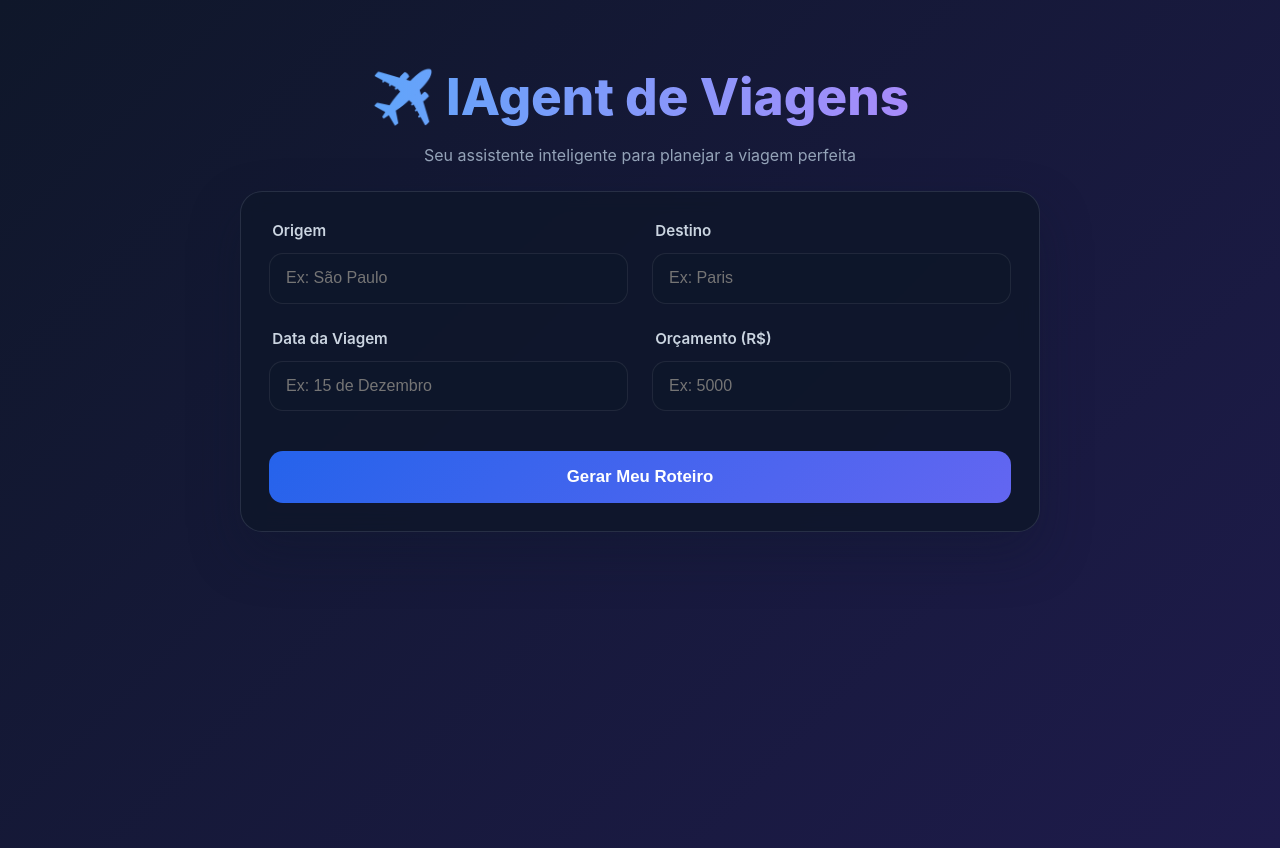
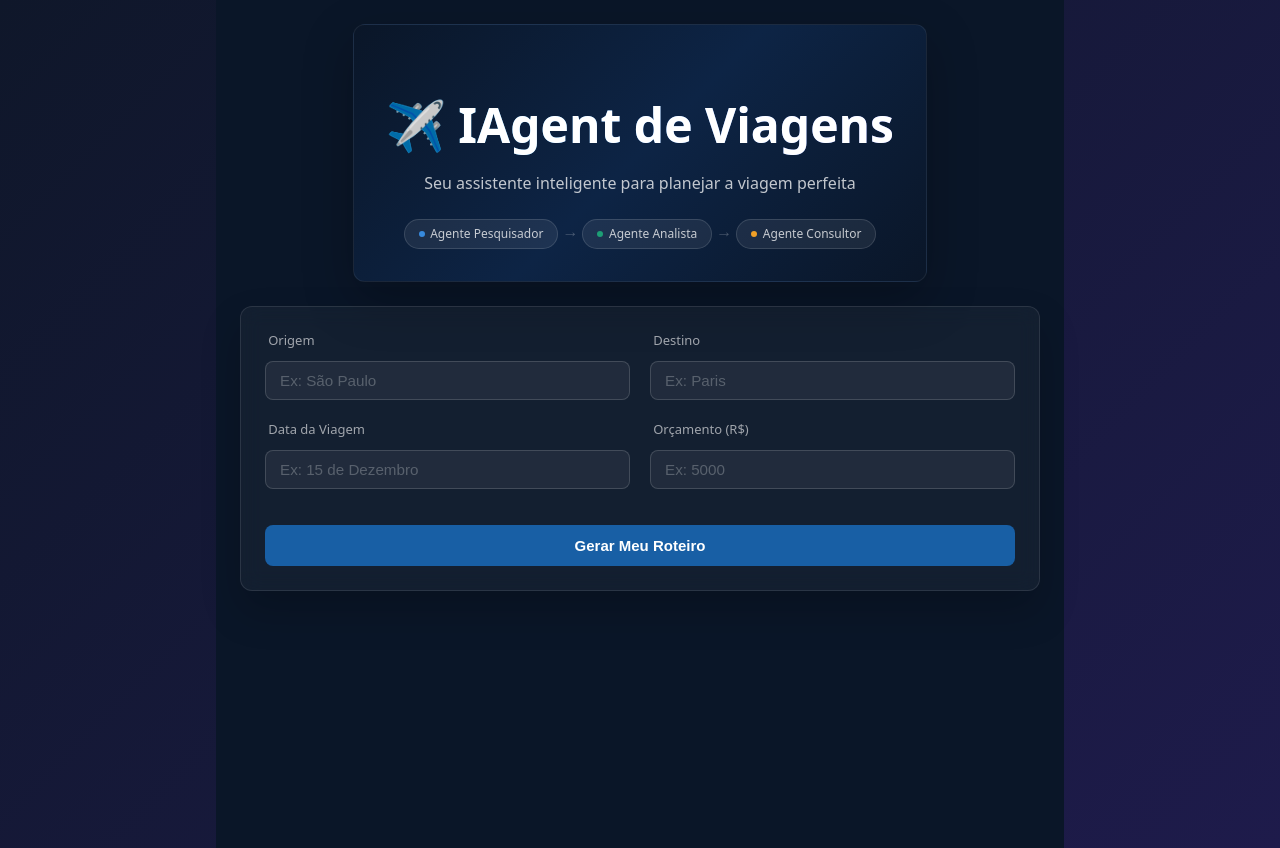
Before and after one commit to danifc123/AgentesDeViagensComIA, a React (Vite) app in the folder frontend/: page / in a window 1280 px wide. Built offline with nearby package versions, Linux system fonts and the light colour scheme.

Commit message:
primeira organizacao do frontend com os dados

```diff
--- a/frontend/src/App.css
+++ b/frontend/src/App.css
@@ -1,54 +1,60 @@
 .app-container {
   min-height: 100vh;
-  padding: 24px 20px;
+  padding: 1.5rem;
   display: flex;
   flex-direction: column;
-  gap: 24px;
+  gap: 1.5rem;
   color: #e2e8f0;
+  background: #0a1628;
+  font-family: system-ui, sans-serif;
 }
 
 .header {
   text-align: center;
-  max-width: 760px;
+  max-width: 900px;
   margin: 0 auto;
+  background: linear-gradient(135deg, #0a1628 0%, #0d2445 50%, #0a1628 100%);
+  padding: 2rem;
+  border-radius: 12px;
+  border: 1px solid rgba(255, 255, 255, 0.07);
+  box-shadow: 0 18px 50px rgba(0, 0, 0, 0.25);
 }
 
 .header h1 {
-  font-size: clamp(2.2rem, 4vw, 3.4rem);
-  margin-bottom: 0.5rem;
-  background: linear-gradient(90deg, #60a5fa, #a78bfa);
-  -webkit-background-clip: text;
-  background-clip: text;
-  color: transparent;
+  font-size: clamp(2rem, 4vw, 3rem);
+  margin-bottom: 0.6rem;
+  color: #fff;
 }
 
 .header p {
-  margin: 0;
-  color: #94a3b8;
+  margin: 0 auto 1.4rem;
+  color: rgba(255, 255, 255, 0.75);
   font-size: 1rem;
+  max-width: 620px;
+  line-height: 1.6;
 }
 
 .main-content {
   display: grid;
-  gap: 24px;
-  max-width: 1024px;
+  gap: 1.5rem;
+  max-width: 900px;
   width: 100%;
   margin: 0 auto;
 }
 
 .form-section,
 .result-section {
-  background: rgba(15, 23, 42, 0.86);
-  border: 1px solid rgba(148, 163, 184, 0.18);
-  border-radius: 22px;
-  box-shadow: 0 22px 50px rgba(15, 23, 42, 0.35);
-  padding: 28px;
+  background: rgba(255, 255, 255, 0.04);
+  border: 0.5px solid rgba(255, 255, 255, 0.1);
+  border-radius: 12px;
+  padding: 1.5rem;
+  box-shadow: 0 20px 40px rgba(0, 0, 0, 0.2);
 }
 
 .travel-form {
   display: grid;
   grid-template-columns: 1fr 1fr;
-  gap: 1.5rem;
+  gap: 1.25rem;
 }
 
 .input-group {
@@ -58,65 +64,116 @@
 }
 
 .input-group label {
-  font-size: 0.95rem;
-  font-weight: 600;
-  color: #cbd5e1;
+  font-size: 13px;
+  font-weight: 500;
+  color: rgba(255, 255, 255, 0.6);
 }
 
 .input-group input {
-  padding: 0.95rem 1rem;
-  border-radius: 14px;
-  background: rgba(15, 23, 42, 0.72);
-  border: 1px solid rgba(255, 255, 255, 0.08);
-  color: #e2e8f0;
-  font-size: 1rem;
-  transition: all 0.3s ease;
+  padding: 10px 14px;
+  border-radius: 8px;
+  background: rgba(255, 255, 255, 0.06);
+  border: 0.5px solid rgba(255, 255, 255, 0.15);
+  color: #fff;
+  font-size: 0.95rem;
+  transition: all 0.25s ease;
+}
+
+.input-group input::placeholder {
+  color: rgba(255, 255, 255, 0.25);
 }
 
 .input-group input:focus {
   outline: none;
-  border-color: #60a5fa;
-  box-shadow: 0 0 0 4px rgba(96, 165, 250, 0.18);
-  background: rgba(15, 23, 42, 0.92);
+  border-color: rgba(123, 184, 240, 0.7);
+  box-shadow: 0 0 0 4px rgba(56, 138, 221, 0.12);
+  background: rgba(255, 255, 255, 0.08);
 }
 
 .submit-btn {
   grid-column: 1 / -1;
-  padding: 1rem 1.2rem;
-  border-radius: 14px;
-  background: linear-gradient(135deg, #2563eb 0%, #6366f1 100%);
-  color: white;
+  padding: 12px;
+  border-radius: 8px;
+  background: #185fa5;
+  color: #fff;
   font-weight: 700;
-  font-size: 1.05rem;
+  font-size: 15px;
   border: none;
   cursor: pointer;
-  transition: transform 0.18s ease, background 0.18s ease;
+  transition: background 0.2s ease, transform 0.2s ease;
 }
 
 .submit-btn:hover:not(:disabled) {
+  background: #378add;
   transform: translateY(-1px);
-  background: linear-gradient(135deg, #1d4ed8 0%, #4f46e5 100%);
 }
 
 .submit-btn:disabled {
-  opacity: 0.72;
+  opacity: 0.6;
   cursor: not-allowed;
 }
 
 .loader {
+  display: inline-flex;
+  align-items: center;
+}
+
+.loader::before {
+  content: '';
   display: inline-block;
-  animation: pulse 1.5s infinite;
+  width: 12px;
+  height: 12px;
+  border: 2px solid rgba(255, 255, 255, 0.3);
+  border-top-color: #fff;
+  border-radius: 50%;
+  animation: spin 0.7s linear infinite;
+  margin-right: 8px;
+  vertical-align: middle;
+}
+
+@keyframes spin {
+  to {
+    transform: rotate(360deg);
+  }
 }
 
 .result-section h2 {
   margin-top: 0;
   margin-bottom: 1.5rem;
-  color: #93c5fd;
+  color: #fff;
 }
 
 .structured-body {
   display: grid;
   gap: 20px;
+}
+
+.trip-summary {
+  display: flex;
+  flex-direction: column;
+  gap: 0.6rem;
+  padding: 1.2rem 1.3rem;
+  background: rgba(255, 255, 255, 0.05);
+  border: 0.5px solid rgba(255, 255, 255, 0.1);
+  border-radius: 14px;
+}
+
+.trip-path {
+  display: inline-flex;
+  align-items: center;
+  gap: 0.85rem;
+  color: #dbeafe;
+  font-size: 0.95rem;
+  font-weight: 600;
+}
+
+.trip-arrow {
+  color: rgba(255, 255, 255, 0.35);
+}
+
+.trip-date {
+  color: rgba(255, 255, 255, 0.6);
+  font-size: 0.95rem;
 }
 
 .structured-grid {
@@ -127,10 +184,10 @@
 }
 
 .data-card {
-  background: rgba(30, 41, 59, 0.92);
-  border: 1px solid rgba(96, 165, 250, 0.18);
-  border-radius: 20px;
-  padding: 24px;
+  background: rgba(255, 255, 255, 0.05);
+  border: 0.5px solid rgba(255, 255, 255, 0.1);
+  border-radius: 16px;
+  padding: 22px;
 }
 
 .data-card h3 {
@@ -154,7 +211,7 @@
 }
 
 .flights-table-wrapper,
-.hotel-grid {
+.hotel-carousel {
   overflow-x: auto;
 }
 
@@ -166,19 +223,26 @@
 .flights-table th,
 .flights-table td {
   padding: 12px 14px;
-  border-bottom: 1px solid rgba(148, 163, 184, 0.12);
+  border-bottom: 0.5px solid rgba(255, 255, 255, 0.1);
   text-align: left;
-  color: #e2e8f0;
+  color: rgba(255, 255, 255, 0.82);
+  font-size: 0.95rem;
 }
 
 .flights-table th {
-  color: #c7d2fe;
-  font-weight: 700;
+  color: rgba(255, 255, 255, 0.65);
+  font-weight: 500;
+  font-size: 0.8rem;
+  letter-spacing: 0.02em;
 }
 
 .flights-table a {
-  color: #93c5fd;
+  color: #7bb8f0;
   text-decoration: none;
+}
+
+.flights-card {
+  padding: 22px;
 }
 
 .flights-card {
@@ -193,6 +257,102 @@
   display: grid;
   grid-template-columns: repeat(auto-fit, minmax(240px, 1fr));
   gap: 18px;
+}
+
+.hotel-carousel {
+  display: grid;
+  grid-auto-flow: column;
+  grid-template-columns: repeat(auto-fit, minmax(260px, 1fr));
+  gap: 16px;
+  scroll-snap-type: x mandatory;
+  padding-bottom: 2px;
+}
+
+.hotel-slide {
+  scroll-snap-align: start;
+}
+
+.hotel-card {
+  background: rgba(255, 255, 255, 0.06);
+  border: 0.5px solid rgba(255, 255, 255, 0.12);
+  border-radius: 10px;
+  padding: 1rem;
+  margin-bottom: 0.9rem;
+  min-width: 260px;
+}
+
+.hotel-card::before {
+  content: '';
+  display: block;
+  height: 140px;
+  margin-bottom: 1rem;
+  border-radius: 12px;
+  background: linear-gradient(135deg, rgba(55, 138, 221, 0.5), rgba(29, 158, 117, 0.5));
+}
+
+.hotel-header {
+  display: flex;
+  justify-content: space-between;
+  align-items: flex-start;
+  margin-bottom: 10px;
+}
+
+.hotel-name {
+  color: #fff;
+  font-size: 14px;
+  font-weight: 500;
+}
+
+.hotel-price {
+  color: #1d9e75;
+  font-size: 13px;
+  font-weight: 500;
+}
+
+.hotel-attractions {
+  display: flex;
+  flex-direction: column;
+  gap: 6px;
+}
+
+.attraction-item {
+  background: rgba(255, 255, 255, 0.04);
+  border-radius: 8px;
+  padding: 8px 10px;
+}
+
+.attraction-main {
+  display: flex;
+  justify-content: space-between;
+  align-items: center;
+  gap: 8px;
+}
+
+.attraction-title {
+  color: rgba(255, 255, 255, 0.75);
+  font-size: 13px;
+}
+
+.attraction-btn {
+  background: rgba(255, 255, 255, 0.08);
+  border: 0.5px solid rgba(255, 255, 255, 0.15);
+  border-radius: 6px;
+  color: rgba(255, 255, 255, 0.6);
+  font-size: 11px;
+  padding: 3px 10px;
+  cursor: pointer;
+}
+
+.attraction-detail {
+  color: #7bb8f0;
+  font-size: 12px;
+  margin-top: 6px;
+  padding-top: 6px;
+  border-top: 0.5px solid rgba(255, 255, 255, 0.08);
+}
+
+.hotel-slide:last-child {
+  padding-right: 1rem;
 }
 
 .tips-card ul {
@@ -210,11 +370,79 @@
 }
 
 .markdown-section-card {
-  background: rgba(30, 41, 59, 0.9);
-  border: 1px solid rgba(96, 165, 250, 0.18);
-  border-left: 4px solid rgba(96, 165, 250, 0.6);
-  border-radius: 20px;
-  padding: 22px;
+  background: rgba(255, 255, 255, 0.05);
+  border: 0.5px solid rgba(255, 255, 255, 0.12);
+  border-radius: 12px;
+  padding: 1.25rem;
+  margin-bottom: 1rem;
+}
+
+.markdown-section-card h3 {
+  margin: 0 0 1rem;
+  color: #7bb8f0;
+  font-size: 15px;
+  font-weight: 500;
+}
+
+.markdown-section-card h4 {
+  margin: 1rem 0 0.6rem;
+  color: rgba(255, 255, 255, 0.7);
+  font-size: 13px;
+}
+
+.markdown-section-card p,
+.markdown-section-card li {
+  color: rgba(255, 255, 255, 0.8);
+  font-size: 14px;
+  line-height: 1.6;
+}
+
+.markdown-section-card a {
+  color: #7bb8f0;
+}
+
+.markdown-key-value {
+  display: flex;
+  gap: 8px;
+  padding: 8px 12px;
+  background: rgba(255, 255, 255, 0.05);
+  border-radius: 8px;
+  margin-bottom: 6px;
+}
+
+.kv-key {
+  color: #fff;
+  font-weight: 500;
+  font-size: 13px;
+}
+
+.kv-separator {
+  color: rgba(255, 255, 255, 0.3);
+}
+
+.kv-value {
+  color: rgba(255, 255, 255, 0.7);
+  font-size: 13px;
+}
+
+.markdown-table-wrapper table {
+  width: 100%;
+  border-collapse: collapse;
+}
+
+.markdown-table-wrapper th,
+.markdown-table-wrapper td {
+  padding: 8px 10px;
+  font-size: 13px;
+  border-bottom: 0.5px solid rgba(255, 255, 255, 0.1);
+  color: rgba(255, 255, 255, 0.8);
+  text-align: left;
+}
+
+.markdown-table-wrapper tr:first-child td {
+  font-weight: 500;
+  color: rgba(255, 255, 255, 0.55);
+  font-size: 12px;
 }
 
 .markdown-section-card h3 {
@@ -285,47 +513,130 @@
 }
 
 .hotel-card {
-  background: rgba(15, 23, 42, 0.6);
-  border: 1px solid rgba(148, 163, 184, 0.08);
-  padding: 14px;
-  border-radius: 12px;
-  margin-bottom: 0.9rem;
+  background: rgba(255, 255, 255, 0.06);
+  border: 0.5px solid rgba(255, 255, 255, 0.12);
+  padding: 1rem;
+  border-radius: 10px;
+  margin-bottom: 10px;
 }
 
 .hotel-header {
   display: flex;
-  align-items: baseline;
   justify-content: space-between;
-  gap: 12px;
-  margin-bottom: 0.75rem;
+  align-items: flex-start;
+  margin-bottom: 10px;
 }
 
 .hotel-name {
-  font-weight: 800;
-  color: #e6f0ff;
+  color: #fff;
+  font-size: 14px;
+  font-weight: 500;
 }
 
 .hotel-price {
-  color: #c7f9d4;
-  font-weight: 700;
+  color: #1d9e75;
+  font-size: 13px;
+  font-weight: 500;
 }
 
 .hotel-attractions {
-  display: grid;
-  gap: 10px;
+  display: flex;
+  flex-direction: column;
+  gap: 6px;
 }
 
 .attraction-item {
-  background: rgba(255,255,255,0.02);
-  border: 1px solid rgba(148,163,184,0.06);
-  padding: 10px;
-  border-radius: 10px;
+  background: rgba(255, 255, 255, 0.04);
+  border-radius: 8px;
+  padding: 8px 10px;
 }
 
-.attraction-main { display:flex; justify-content:space-between; align-items:center; gap:8px }
-.attraction-title { color: #e2e8f0 }
-.attraction-btn { background:transparent; border:1px solid rgba(148,163,184,0.12); color:#93c5fd; padding:6px 8px; border-radius:8px; cursor:pointer }
-.attraction-detail { margin-top:8px; color:#bcdffd }
+.attraction-main {
+  display: flex;
+  justify-content: space-between;
+  align-items: center;
+  gap: 8px;
+}
+
+.attraction-title {
+  color: rgba(255, 255, 255, 0.75);
+  font-size: 13px;
+}
+
+.attraction-btn {
+  background: rgba(255, 255, 255, 0.08);
+  border: 0.5px solid rgba(255, 255, 255, 0.15);
+  border-radius: 6px;
+  color: rgba(255, 255, 255, 0.6);
+  font-size: 11px;
+  padding: 3px 10px;
+  cursor: pointer;
+}
+
+.attraction-detail {
+  color: #7bb8f0;
+  font-size: 12px;
+  margin-top: 6px;
+  padding-top: 6px;
+  border-top: 0.5px solid rgba(255, 255, 255, 0.08);
+}
+
+.agent-chip {
+  display: inline-flex;
+  align-items: center;
+  justify-content: center;
+  gap: 0.35rem;
+  padding: 5px 14px;
+  border-radius: 20px;
+  background: rgba(255, 255, 255, 0.07);
+  border: 0.5px solid rgba(255, 255, 255, 0.13);
+  color: rgba(255, 255, 255, 0.75);
+  font-size: 12px;
+}
+
+.agent-chip .dot {
+  width: 6px;
+  height: 6px;
+  border-radius: 999px;
+  display: inline-block;
+}
+
+.agent-blue .dot {
+  background: #378add;
+}
+
+.agent-teal .dot {
+  background: #1d9e75;
+}
+
+.agent-amber .dot {
+  background: #ef9f27;
+}
+
+.flow-arrow {
+  color: rgba(255, 255, 255, 0.25);
+  padding: 0 4px;
+}
+
+.climate-card p {
+  margin: 0;
+  background: rgba(123, 184, 240, 0.08);
+  border-radius: 12px;
+  padding: 0.9rem 1rem;
+  color: #e9f5ff;
+}
+
+.climate-card .metric-row {
+  gap: 14px;
+}
+
+.climate-card .metric-row strong {
+  color: #fff;
+}
+
+.climate-card .metric-row span {
+  color: rgba(255, 255, 255, 0.7);
+}
 
 .spacer { height: 1rem }
 
@@ -350,6 +661,10 @@
   .travel-form {
     grid-template-columns: 1fr;
   }
+
+  .structured-grid {
+    grid-template-columns: 1fr;
+  }
 }
 
 @keyframes pulse {
--- a/frontend/src/App.tsx
+++ b/frontend/src/App.tsx
@@ -308,6 +308,15 @@ function App() {
 
     return (
       <div className="structured-roteiro">
+        <div className="trip-summary">
+          <div className="trip-path">
+            <span>{origin}</span>
+            <span className="trip-arrow">→</span>
+            <span>{destination}</span>
+          </div>
+          <div className="trip-date">{travelDate}</div>
+        </div>
+
         <div className="structured-grid">
           <article className="data-card">
             <h3>Detalhes da Viagem</h3>
@@ -414,11 +423,12 @@ function App() {
         </article>
 
         <article className="data-card hotels-card">
-          <h3>Hospedagem Sugerida</h3>
+          <h3>Hospedagem</h3>
           {hotels.length > 0 ? (
-            <div className="hotel-grid">
+            <div className="hotel-carousel">
               {hotels.map((hotel, index) => (
-                <div className="hotel-card" key={index}>
+                <div className="hotel-slide" key={index}>
+                  <div className="hotel-card">
                     <div className="hotel-header">
                       <div className="hotel-name">{renderInlineText(hotel.name || 'Hotel')}</div>
                       <div className="hotel-price">{hotel.total_price ? `R$ ${hotel.total_price}` : '—'}</div>
@@ -440,6 +450,7 @@ function App() {
                         ))}
                       </div>
                     )}
+                  </div>
                 </div>
               ))}
             </div>
@@ -560,6 +571,13 @@ function App() {
       <header className="header">
         <h1>✈️ IAgent de Viagens</h1>
         <p>Seu assistente inteligente para planejar a viagem perfeita</p>
+        <div className="agents-flow">
+          <span className="agent-chip agent-blue"><span className="dot" />Agente Pesquisador</span>
+          <span className="flow-arrow">→</span>
+          <span className="agent-chip agent-teal"><span className="dot" />Agente Analista</span>
+          <span className="flow-arrow">→</span>
+          <span className="agent-chip agent-amber"><span className="dot" />Agente Consultor</span>
+        </div>
       </header>
 
       <main className="main-content">
```
Lines whose indentation alone changed are shown as unchanged.
